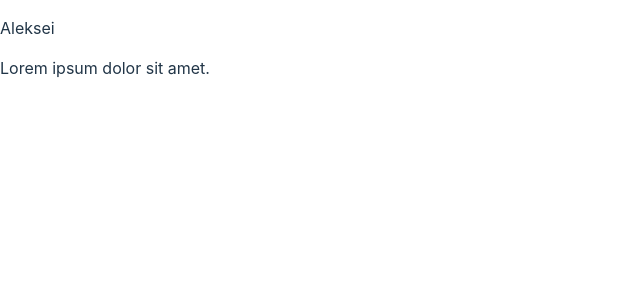
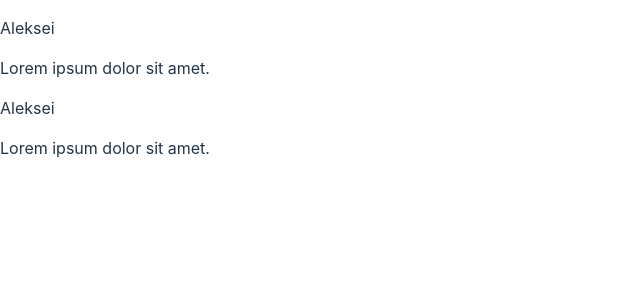
Before and after one commit to angelpsy/nextjs-14-learning-react, a React (Vite) app: page / in a window 1280 px wide. Shown: the top 300 px of the page, without its empty margins (0-640 px from the left). Built offline with nearby package versions, Linux system fonts and the light colour scheme.

Commit message:
reusing components

```diff
--- a/src/App.tsx
+++ b/src/App.tsx
@@ -2,7 +2,12 @@ import "./App.css";
 import Post from './components/post';
 
 function App() {
-  return <Post />;
+  return (
+    <main>
+      <Post />
+      <Post />
+    </main>
+  );
 }
 
 export default App;
```
